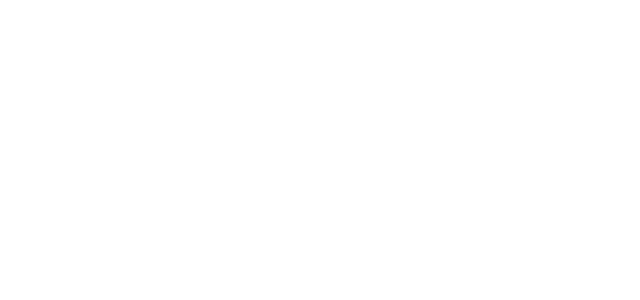
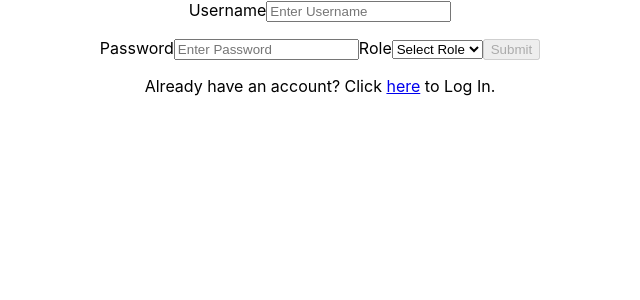
Before and after one commit to Build-Week-Fitness-Anywhere/frontend, a React (Create React App) app: page /register in a window 1280 px wide. Shown: the top 300 px of the page, without its empty margins (320-960 px from the left). Built offline with nearby package versions, Linux system fonts and the light colour scheme.

Commit message:
login-signup-yup-axios-router

```diff
--- a/package.json
+++ b/package.json
@@ -9,6 +9,9 @@
     "axios": "^0.21.1",
     "react": "^17.0.2",
     "react-dom": "^17.0.2",
+    "react-redux": "^7.2.4",
+    "react-router": "^5.2.0",
+    "react-router-dom": "^5.2.0",
     "react-scripts": "4.0.3",
     "web-vitals": "^1.1.2",
     "yup": "^0.32.9"
--- a/src/App.js
+++ b/src/App.js
@@ -1,8 +1,22 @@
+import React from 'react';
 import './App.css';
+import Register from './components/RegisterForm';
+import Login from './components/LoginForm';
+import {Route, Switch, BrowserRouter as Router} from 'react-router-dom'
 
 function App() {
   return (
-    <div className="App">
+    <div className='App'>
+
+      <Switch>
+        <Route path="/register">
+          <Register></Register>
+        </Route>
+        <Route path="/">
+          <Login></Login>
+        </Route>
+      </Switch>
+
      </div>
   );
 }
--- a/src/components/LoginForm.js
+++ b/src/components/LoginForm.js
@@ -1,6 +1,7 @@
 import { React, useState, useEffect } from "react";
 import schema from "../validation/LogInSchema";
 import * as yup from "yup";
+import { Link } from "react-router-dom";
 
 const initialFormValues = {
   username: "",
@@ -14,7 +15,7 @@
 
 const initialDisabled = true;
 
-export default function SignUp() {
+export default function Login() {
   const [formValues, setFormValues] = useState(initialFormValues);
   const [errors, setErrors] = useState(initialErrors);
   const [disabled, setDisabled] = useState(initialDisabled);
@@ -74,7 +75,7 @@
         ></input>
       </label>
       <button disabled={disabled}>Submit</button>
-      <p>Don't have an account? Click here to Sign Up.</p>
+      <p>Don't have an account? Click <Link to="/register">here</Link> to Sign Up.</p>
     </form>
   );
 }
--- a/src/components/RegisterForm.js
+++ b/src/components/RegisterForm.js
@@ -1,7 +1,7 @@
 import { React, useState, useEffect } from "react";
 import schema from "../validation/SignUpSchema";
 import * as yup from "yup";
-import "../styles/signup.css";
+import {Link} from 'react-router-dom'
 
 const initialFormValues = {
   username: "",
@@ -17,7 +17,7 @@
 
 const initialDisabled = true;
 
-export default function SignUp() {
+export default function Register() {
   const [formValues, setFormValues] = useState(initialFormValues);
   const [errors, setErrors] = useState(initialErrors);
   const [disabled, setDisabled] = useState(initialDisabled);
@@ -93,7 +93,7 @@
       </label>
       {errors.role}
       <button disabled={disabled}>Submit</button>
-      <p>Already have an account? Click here to Log In.</p>
+      <p>Already have an account? Click <Link to='/'>here</Link> to Log In.</p>
     </form>
   );
 }
--- a/src/index.js
+++ b/src/index.js
@@ -2,10 +2,12 @@
 import ReactDOM from 'react-dom';
 import './index.css';
 import App from './App';
+import { BrowserRouter as Router } from "react-router-dom"
 
 ReactDOM.render(
-  <React.StrictMode>
+  <Router>
     <App />
-  </React.StrictMode>,
+    </Router>
+  ,
   document.getElementById('root')
 );
--- /dev/null
+++ b/src/validation/LogInSchema.js
@@ -0,0 +1,10 @@
+import * as yup from 'yup'
+
+export default yup.object().shape({
+    username: yup
+    .string()
+    .required("Username is required."),
+    password: yup
+    .string()
+    .required("Username is required."),
+})
```
Also changed, not shown: 1 other file (tests, documents, lock files or other folders).
